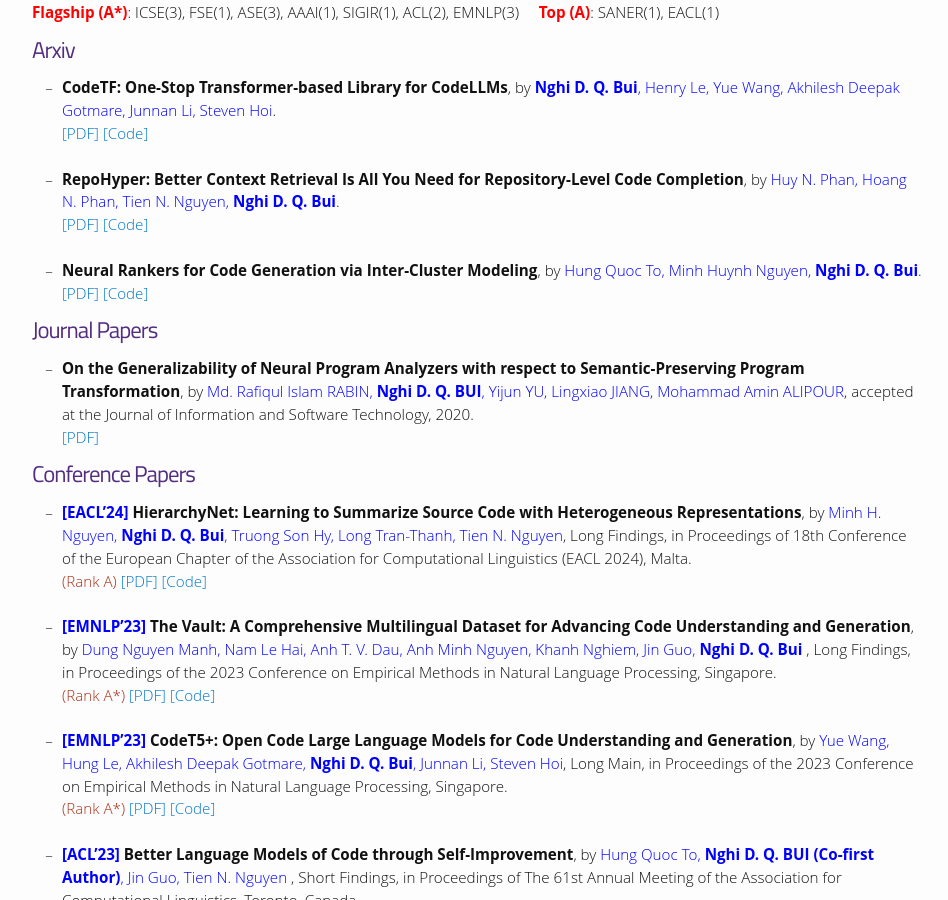
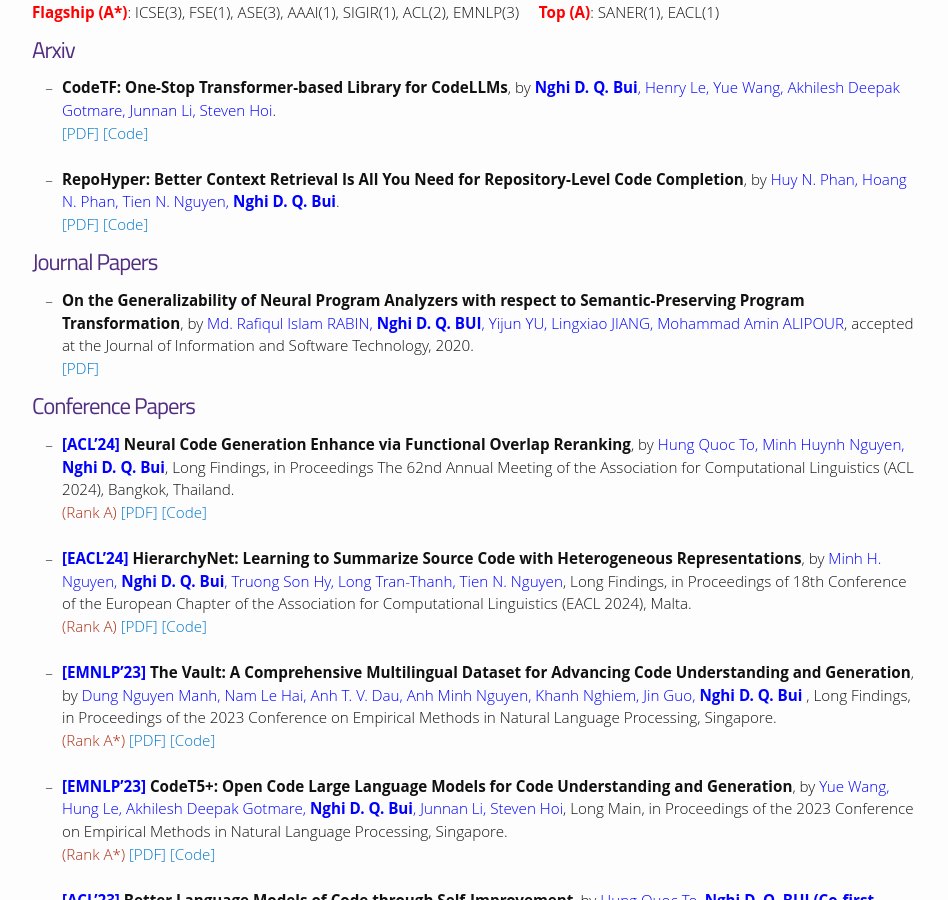
Before and after one commit to bdqnghi/bdqnghi.github.io, a Jekyll site: the page built from publications/publications.md, in a window 1280 px wide and 900 px high, scrolled down 309 px. Shown: the whole window, without its empty margins (163-1111 px from the left). Built offline with Jekyll 4.4.1, drawn with Linux system fonts in a browser that asks for light colours; nearby versions of some CDN libraries; some web fonts are replaced.

Commit message:
Update publications.md

```diff
--- a/publications/publications.md
+++ b/publications/publications.md
@@ -22,11 +22,6 @@
 <br>
 <a href="https://arxiv.org/abs/2403.06095" target="_blank"> [PDF]</a> <a href="https://github.com/FSoft-AI4Code/RepoHyper" target="_blank"> [Code]</a>
 <br>
-<br>
-- **Neural Rankers for Code Generation via Inter-Cluster Modeling**, by <span style="color:blue">Hung Quoc To, Minh Huynh Nguyen, **Nghi D. Q. Bui**</span>.
-<br>
-<a href="https://arxiv.org/abs/2311.03366" target="_blank"> [PDF]</a> <a href="https://github.com/FSoft-AI4Code/SRank-CodeRanker" target="_blank"> [Code]</a>
-<br>
 
 # Journal Papers
 - **On the Generalizability of Neural Program Analyzers with respect to Semantic-Preserving Program Transformation**, by <span style="color:blue">Md. Rafiqul Islam RABIN, **Nghi D. Q. BUI**, Yijun YU, Lingxiao JIANG, Mohammad Amin ALIPOUR</span>, accepted at the Journal of Information and Software Technology, 2020.
@@ -34,6 +29,11 @@
 <a href="https://arxiv.org/pdf/2008.01566.pdf" target="_blank"> [PDF]</a>
 
 # Conference Papers
+- <span style="color:blue">**[ACL'24]**</span> **Neural Code Generation Enhance via Functional Overlap Reranking**, by <span style="color:blue">Hung Quoc To, Minh Huynh Nguyen, **Nghi D. Q. Bui**</span>, Long Findings, in Proceedings The 62nd Annual Meeting of the Association for Computational Linguistics (ACL 2024), Bangkok, Thailand.
+<br>
+<span style="color:#AB2F15">(Rank A)</span><a href="https://arxiv.org/abs/2311.03366" target="_blank"> [PDF]</a> <a href="https://github.com/FSoft-AI4Code/SRank-CodeRanker" target="_blank"> [Code]</a>
+<br>
+<br>
 - <span style="color:blue">**[EACL'24]**</span> **HierarchyNet: Learning to Summarize Source Code  with Heterogeneous Representations**, by <span style="color:blue">Minh H. Nguyen, **Nghi D. Q. Bui**, Truong Son Hy, Long Tran-Thanh, Tien N. Nguyen</span>, Long Findings, in Proceedings of 18th Conference of the European Chapter of the Association for Computational Linguistics (EACL 2024), Malta.
 <br>
 <span style="color:#AB2F15">(Rank A)</span><a href="https://arxiv.org/abs/2205.15479" target="_blank"> [PDF]</a> <a href="https://github.com/FSoft-AI4Code/HierarchyNet" target="_blank"> [Code]</a>
```
